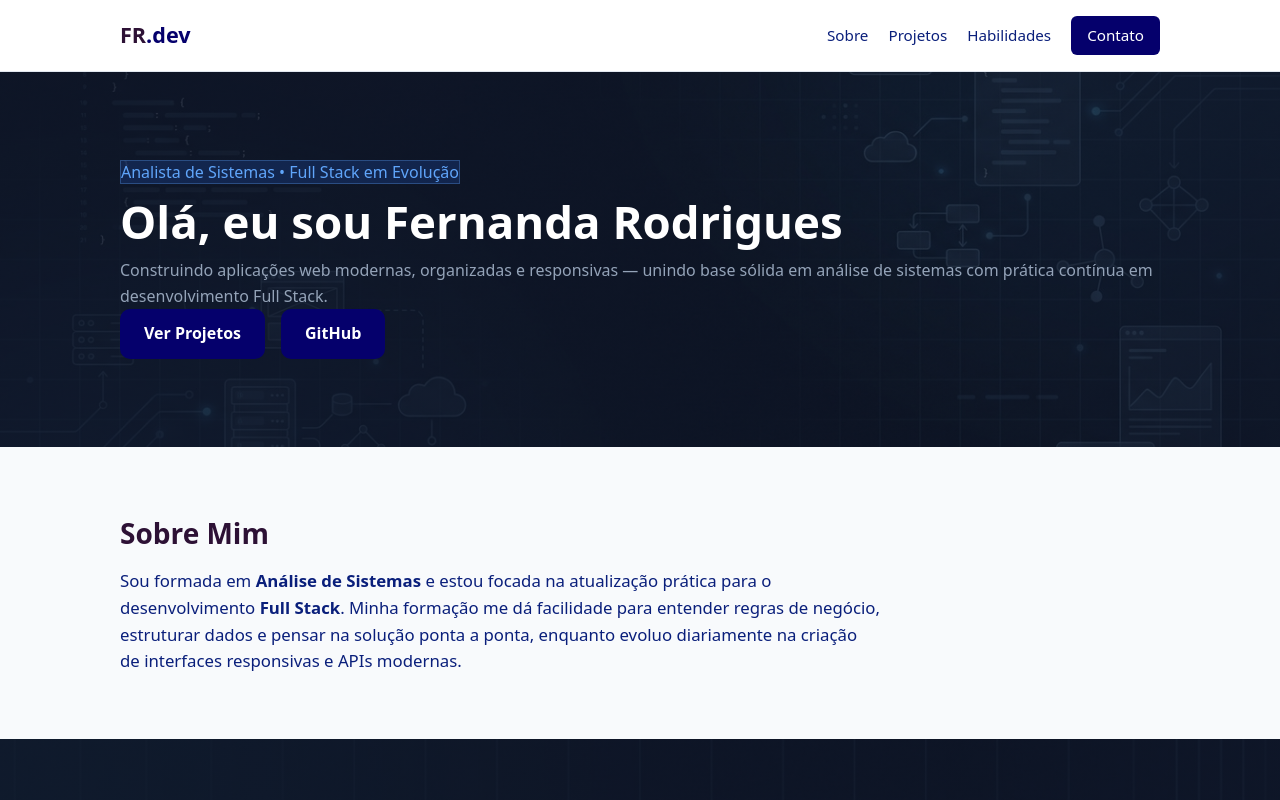
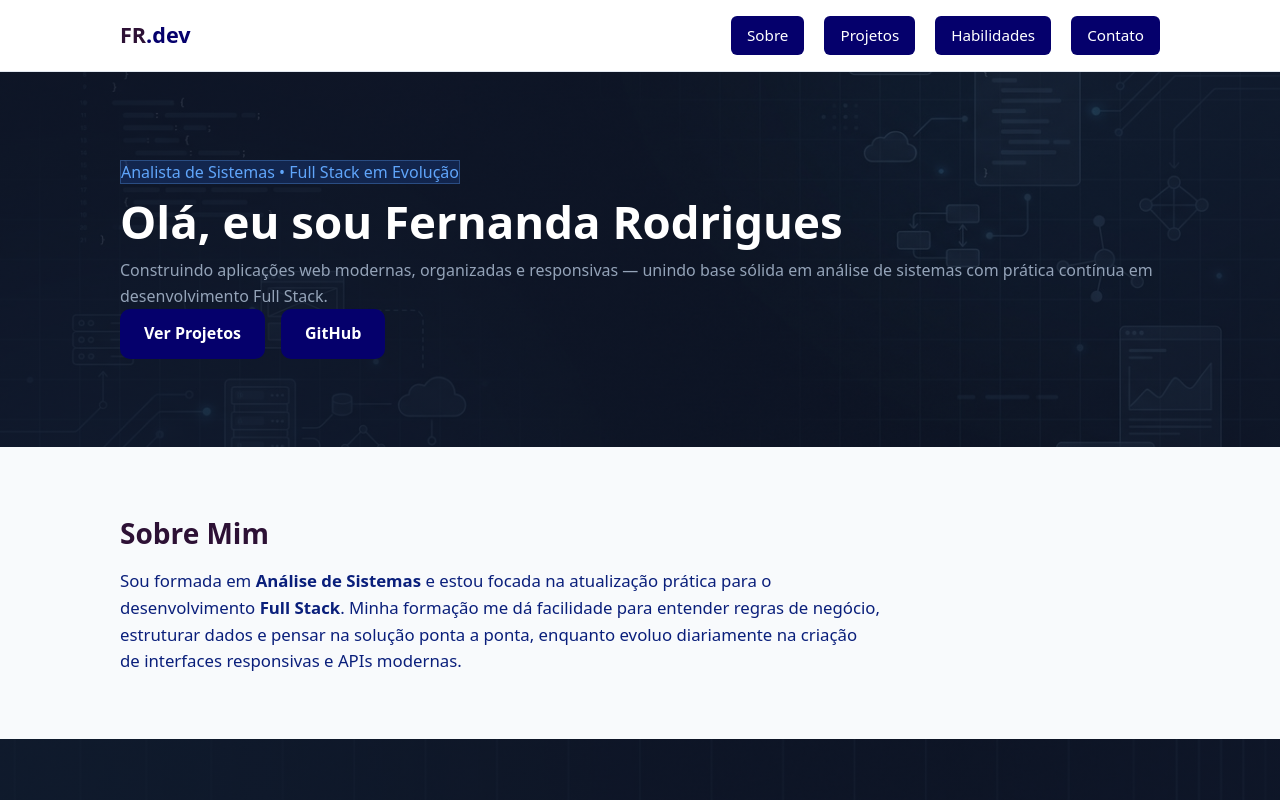
Before and after one commit to nandymax/portfolio-web, a plain HTML site: page index.html in a window 1280 px wide. Shown: the top 800 px of the page. Drawn offline with Linux system fonts and the light colour scheme.

Commit message:
secao header botoes de navegacao

```diff
--- a/index.html
+++ b/index.html
@@ -13,9 +13,9 @@
     <div class="container header-content">
       <a href="#" class="logo">FR<span>.dev</span></a>
       <nav class="nav">
-        <a href="#sobre">Sobre</a>
-        <a href="#projetos">Projetos</a>
-        <a href="#habilidades">Habilidades</a>
+        <a href="#sobre" class="btn-nav">Sobre</a>
+        <a href="#projetos" class="btn-nav">Projetos</a>
+        <a href="#habilidades" class="btn-nav">Habilidades</a>
         <a href="#contato" class="btn-nav">Contato</a>
       </nav>
     </div>
```
